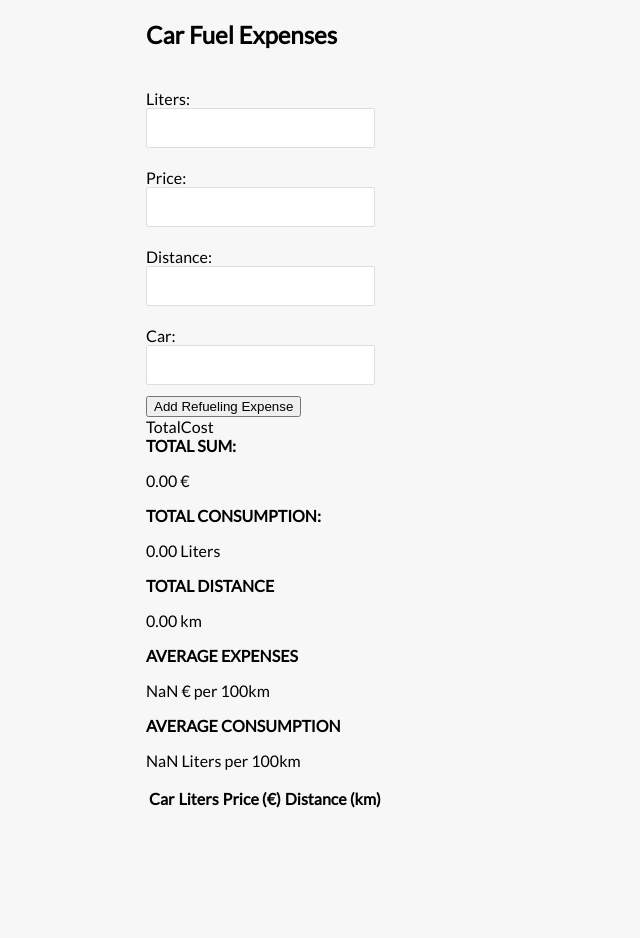
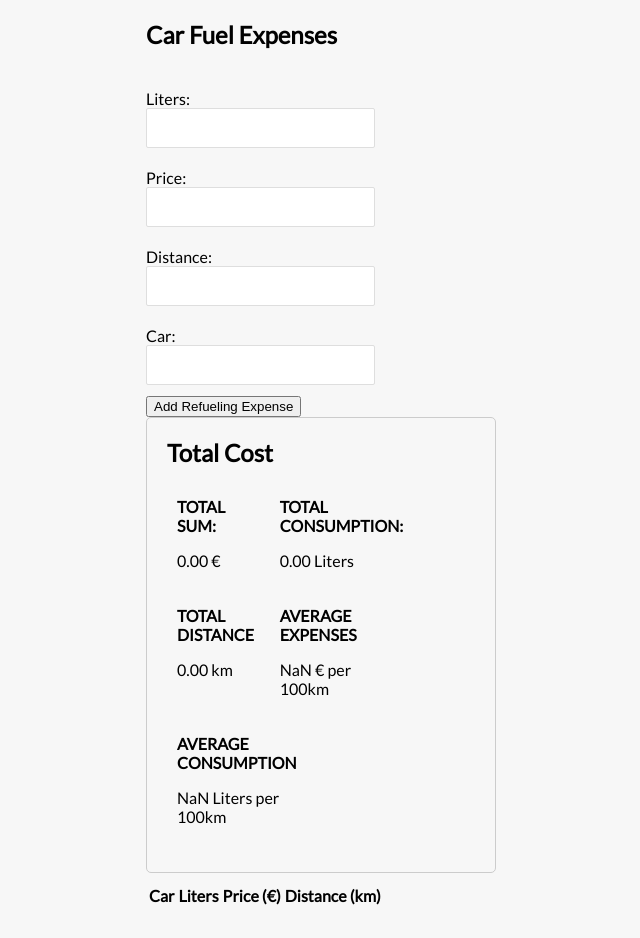
Before and after one commit to Heka499/car-fuel-expenses, a React (Create React App) app: page / in a window 1280 px wide. Shown: the whole page, without its empty margins (319-959 px from the left). Before the commit the page ends 841 px from the top, so only its background shows below. Built offline with nearby package versions, Linux system fonts and the light colour scheme.

Commit message:
Added styling

```diff
--- /dev/null
+++ b/src/components/TotalCost.css
@@ -0,0 +1,21 @@
+.total-cost-container {
+    border: 1px solid #ccc;
+    border-radius: 5px;
+    padding: 20px;
+    margin-bottom: 10px;
+  }
+
+  .total-cost-title {
+    margin-top: 0;
+  }
+
+  .total-cost-info {
+    display: flex;
+    flex-wrap: wrap;
+  }
+
+  .total-cost-info-item {
+    flex-basis: 33.33%;
+    padding: 10px;
+    box-sizing: border-box;
+  }
--- a/src/components/TotalCost.js
+++ b/src/components/TotalCost.js
@@ -1,5 +1,6 @@
 import React, { useContext } from 'react'
 import { GlobalContext } from '../context/GlobalState'
+import './TotalCost.css'
 
 const TotalCost = () => {
   const { refuels } = useContext(GlobalContext);
@@ -31,29 +32,31 @@ const TotalCost = () => {
     .toFixed(2);
 
   return (
-    <>
-        <div>TotalCost</div>
-        <div>
+    <div className="total-cost-container">
+        <h2 className="total-cost-title">Total Cost</h2>
+        <div className="total-cost-info">
+            <div className="total-cost-info-item">
                 <h4>Total Sum:</h4>
                 <p>{totalPrice} €</p>
             </div>
-        <div>
+            <div className="total-cost-info-item">
                 <h4>Total Consumption:</h4>
                 <p>{totalLiters} Liters</p>
             </div>
-        <div>
+            <div className="total-cost-info-item">
                 <h4>Total Distance</h4>
                 <p>{totalDistance} km</p>
             </div>
-        <div>
+            <div className="total-cost-info-item">
                 <h4>Average Expenses</h4>
                 <p>{averageExpenses} € per 100km</p>
             </div>
-        <div>
+            <div className="total-cost-info-item">
                 <h4>Average Consumption</h4>
                 <p>{averageConsumption} Liters per 100km</p>
             </div>
-    </>
+        </div>
+    </div>
   )
 }
 
```
Lines whose indentation alone changed are shown as unchanged.
